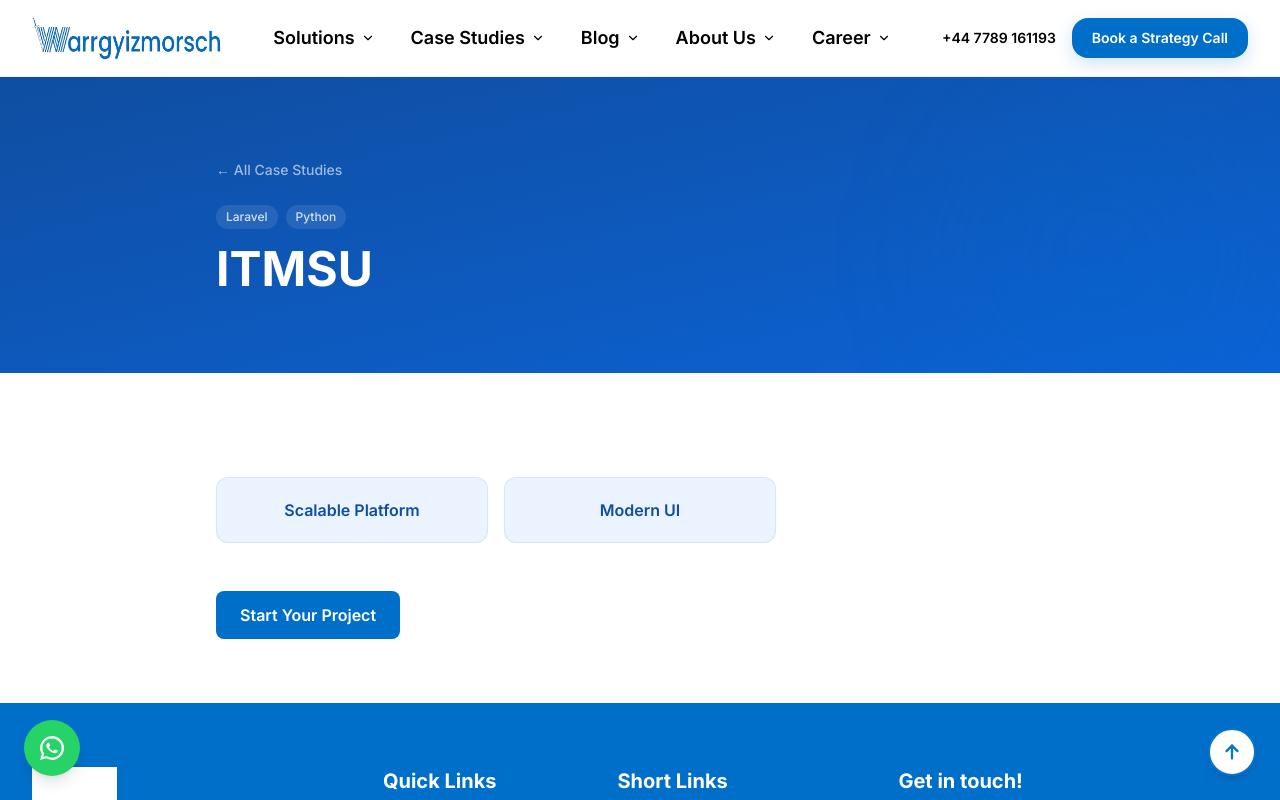
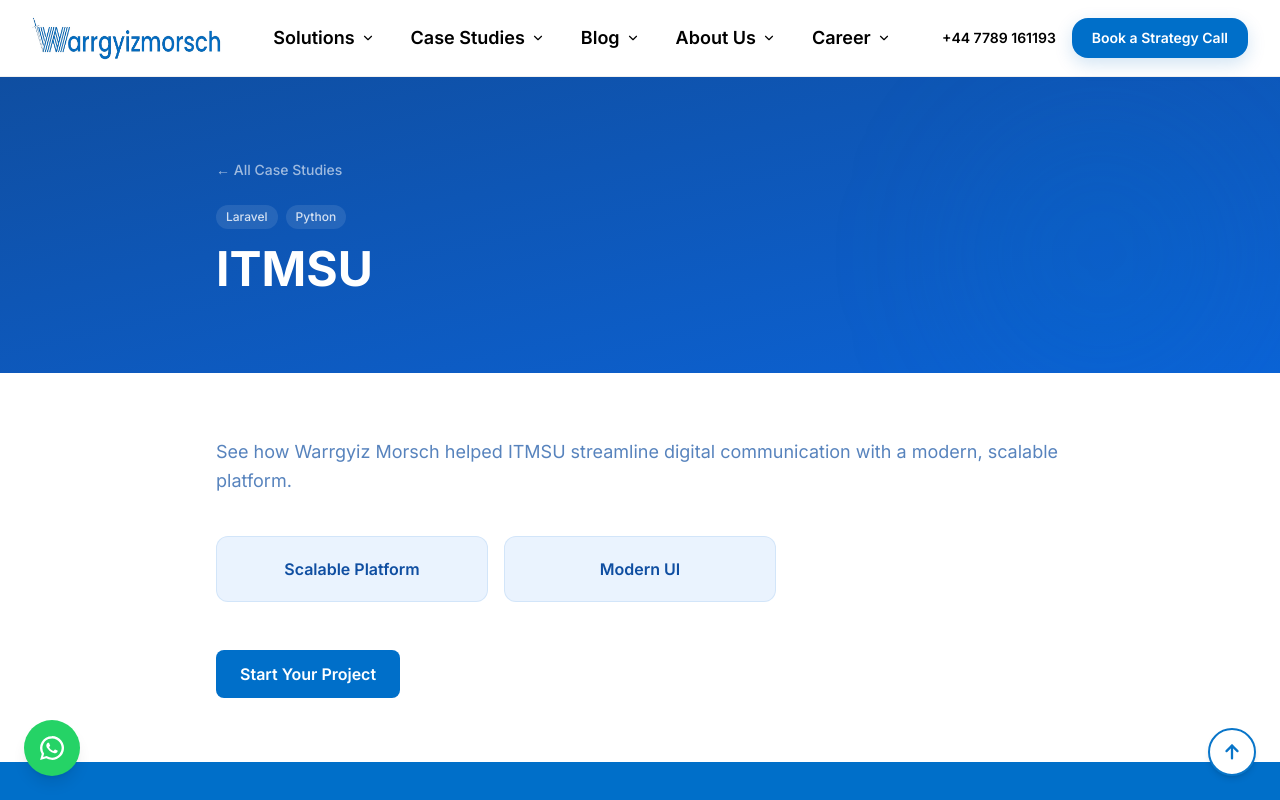
Before and after one commit to kapilmenaria/warrgyizmorsch-uk-frontend, a Next.js app: page /case-studies/itmsu in a window 1280 px wide. Shown: the top 800 px of the page. Built offline with nearby package versions, Linux system fonts and the light colour scheme; grey boxes are pictures that could not be loaded.

Commit message:
fix(types): replace study.detail with study.summary

```diff
--- a/app/case-studies/[slug]/page.tsx
+++ b/app/case-studies/[slug]/page.tsx
@@ -43,7 +43,7 @@
 
       <section className="mx-auto max-w-4xl px-6 py-16">
         <Reveal>
-          <p className="text-lg text-brand-navy/70 leading-relaxed mb-10">{study.detail}</p>
+          <p className="text-lg text-brand-navy/70 leading-relaxed mb-10">{study.summary}</p>
         </Reveal>
 
         <div className="grid sm:grid-cols-3 gap-4 mb-12">
```
